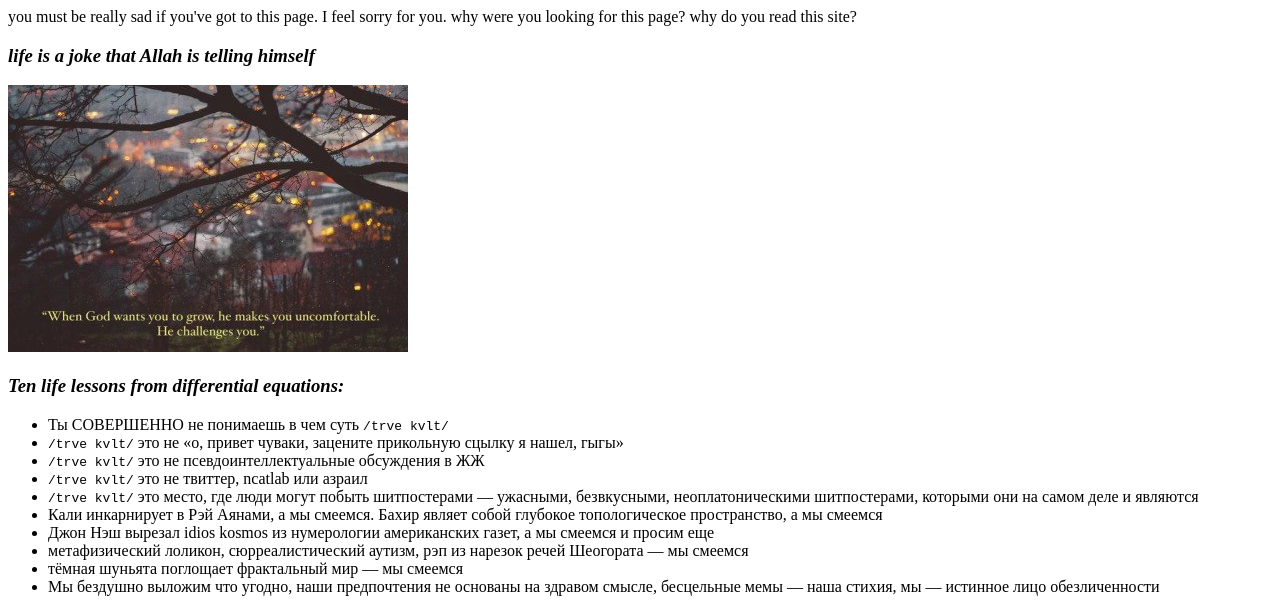
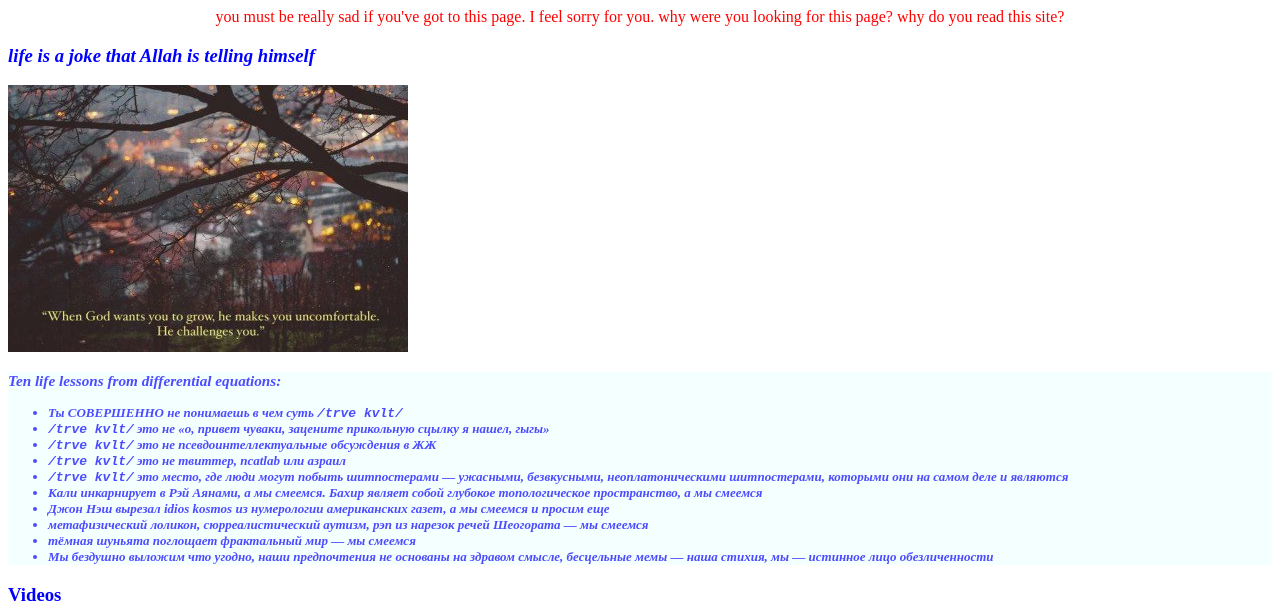
Before and after one commit to gitzgh/crst, a plain HTML site: page s/index.html in a window 1280 px wide. Shown: the top 612 px of the page. Drawn offline with Linux system fonts and the light colour scheme; a script that the page names is missing.

Commit message:
some styles

```diff
--- /dev/null
+++ b/s/css/style.css
@@ -0,0 +1,17 @@
+h3 {
+	color: blue;
+}
+
+#top {
+	color: red;
+	text-align: center;
+}
+
+#rules {
+	color: blue;
+	font-size: 13px;
+	font-weight: 700;
+	font-style: oblique;
+	background-color: azure;
+	opacity: .7;
+}
--- a/s/index.html
+++ b/s/index.html
@@ -3,6 +3,7 @@
 <head>
 	<meta charset="utf-8">
 	<link rel="shortcut icon" href="img/favicon.png" type="image/png">
+	<link rel="stylesheet" href="css/style.css">
 	<title>Mashallah</title>
 	<link rel="canonical" href="https://gitzgh.github.io/crst/s/">
 </head>
```
Also changed, not shown: s/style.css (deleted).
